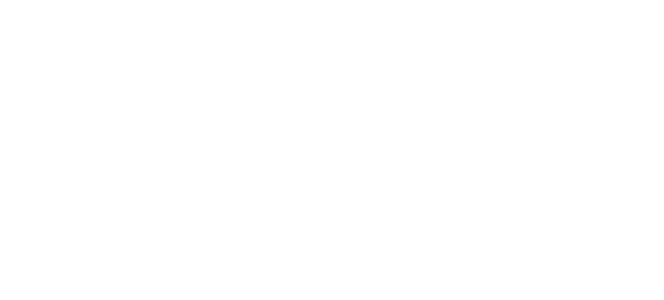
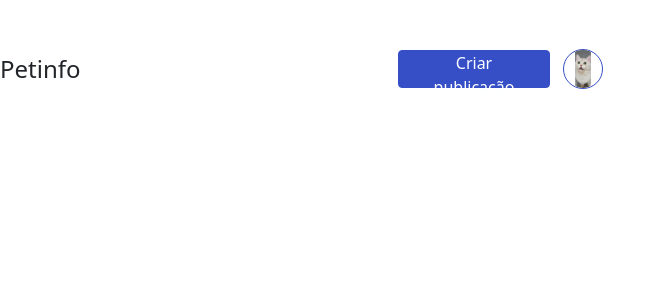
Before and after one commit to Rodrigodeveloperjr/petinfo, a React (Vite) app: page /dashboard in a window 1280 px wide. Before the commit this address had no page. Shown: the top 300 px of the page, without its empty margins (0-664 px from the left). Built offline with nearby package versions, Linux system fonts and the light colour scheme.

Commit message:
feat: Created and styled component header

```diff
--- a/src/components/Button.tsx
+++ b/src/components/Button.tsx
@@ -1,9 +1,13 @@
+import { MouseEventHandler } from "react";
+
 interface IButton {
   text: string;
   background: string;
   borderColor: string;
   textColor: string;
   hoverBackground: string;
+  maxWidth: string;
+  onClick?: MouseEventHandler<HTMLButtonElement>;
 }
 
 const Button = ({
@@ -12,10 +16,13 @@
   borderColor,
   textColor,
   hoverBackground,
+  maxWidth,
+  onClick,
 }: IButton) => {
   return (
     <button
-      className={`w-full h-38 ${background} border ${borderColor} rounded px-4 ${textColor} font-medium text-base hover:${hoverBackground}`}
+      className={`w-full ${maxWidth} h-38 ${background} border ${borderColor} rounded px-4 ${textColor} font-medium text-base hover:${hoverBackground}`}
+      onClick={onClick}
     >
       {text}
     </button>
--- a/src/components/FormSignIn.tsx
+++ b/src/components/FormSignIn.tsx
@@ -1,7 +1,10 @@
+import { useNavigate } from "react-router-dom";
 import { Button } from "./Button";
 import { Input } from "./Input";
 
 const FormSignIn = () => {
+  const navigate = useNavigate();
+
   return (
     <div className="w-full max-w-369 h-600 flex flex-col justify-around bg-custom-gray-9 border border-custom-gray-10 rounded py-11 px-6 box-border">
       <h2 className="text-custom-gray-1 font-medium text-xl">Login</h2>
@@ -17,6 +20,7 @@
             borderColor="border-custom-brand-1"
             textColor="text-custom-gray-9"
             hoverBackground="bg-custom-brand-2"
+            maxWidth="max-w-321"
           />
           <div className="h-82 flex flex-col justify-between items-center my-6 text-center">
             <p className="text-custom-gray-1 font-medium text-sm">
@@ -32,6 +36,8 @@
             borderColor="border-custom-gray-6"
             textColor="text-custom-gray-1"
             hoverBackground="bg-custom-gray-8"
+            maxWidth="max-w-321"
+            onClick={() => navigate("/")}
           />
         </div>
       </form>
--- a/src/components/FormSignUp.tsx
+++ b/src/components/FormSignUp.tsx
@@ -1,14 +1,20 @@
+import { Link, useNavigate } from "react-router-dom";
 import { Button } from "./Button";
 import { Input } from "./Input";
 
 const FormSignUp = () => {
+  const navigate = useNavigate();
+
   return (
     <div className="w-full max-w-369 h-672 flex flex-col justify-between bg-custom-gray-9 border border-custom-gray-10 rounded py-11 px-6 box-border">
       <div className="h-8 flex flex-row items-center justify-between">
         <h2 className="text-custom-gray-11 font-medium text-xl">Cadastro</h2>
-        <a className="w-full max-w-160 h-8 flex flex-row items-center border border-custom-gray-6 rounded px-2 text-custom-gray-1 font-medium text-sm cursor-pointer hover:bg-custom-gray-8">
+        <Link
+          to="/signin"
+          className="w-full max-w-160 h-8 flex flex-row items-center border border-custom-gray-6 rounded px-2 text-custom-gray-1 font-medium text-sm cursor-pointer hover:bg-custom-gray-8"
+        >
           Voltar para o login
-        </a>
+        </Link>
       </div>
 
       <form>
@@ -27,6 +33,7 @@
             borderColor="border-custom-brand-1"
             textColor="text-custom-gray-9"
             hoverBackground="bg-custom-brand-2"
+            maxWidth="max-w-321"
           />
           <Button
             text="Voltar para o login"
@@ -34,6 +41,8 @@
             borderColor="border-custom-gray-6"
             textColor="text-custom-gray-1"
             hoverBackground="bg-custom-gray-8"
+            maxWidth="max-w-321"
+            onClick={() => navigate("/signin")}
           />
         </div>
       </form>
--- /dev/null
+++ b/src/components/Header.tsx
@@ -0,0 +1,27 @@
+import photo from "../assets/Rectangle 5 (1).svg";
+import { Button } from "./Button";
+
+const Header = () => {
+  return (
+    <header className="w-full max-w-603 h-138 flex flex-row justify-between items-center">
+      <h1 className="text-custom-gray-1 font-medium text-2xl">Petinfo</h1>
+
+      <div className="w-full max-w-205 flex flex-row justify-between items-center">
+        <Button
+          text="Criar publicação"
+          background="bg-custom-brand-1"
+          borderColor="border-custom-brand-1"
+          textColor="text-custom-gray-9"
+          hoverBackground="bg-custom-brand-2"
+          maxWidth="max-w-152"
+        />
+        <img
+          src={photo}
+          className="w-10 h-10 rounded-full border border-custom-brand-1"
+        />
+      </div>
+    </header>
+  );
+};
+
+export { Header };
--- a/src/routes/index.tsx
+++ b/src/routes/index.tsx
@@ -1,4 +1,5 @@
 import { Routes, Route } from "react-router-dom";
+import { Header } from "../components/Header";
 import { SignIn } from "../pages/SignIn";
 import { SignUp } from "../pages/SignUp";
 
@@ -7,6 +8,7 @@
     <Routes>
       <Route path="/" element={<SignUp />} />
       <Route path="/signin" element={<SignIn />} />
+      <Route path="/dashboard" element={<Header />} />
     </Routes>
   );
 };
--- a/tailwind.config.cjs
+++ b/tailwind.config.cjs
@@ -34,13 +34,18 @@
         "419": "26.1875em",
         "82": "5.125em",
         "600": "37.5em",
-        "479": "29.9375em"
+        "479": "29.9375em",
+        "321": "20.0625em",
+        "138": "8.625em",
       },
       maxWidth: {
         "160": "10em",
         "369": "23.0625em",
         "320": "20em",
-        "391": "24.4375em"
+        "391": "24.4375em",
+        "603": "37.6875em",
+        "152": "9.5em",
+        "205": "12.8125em",
       }
     },
   },
```
